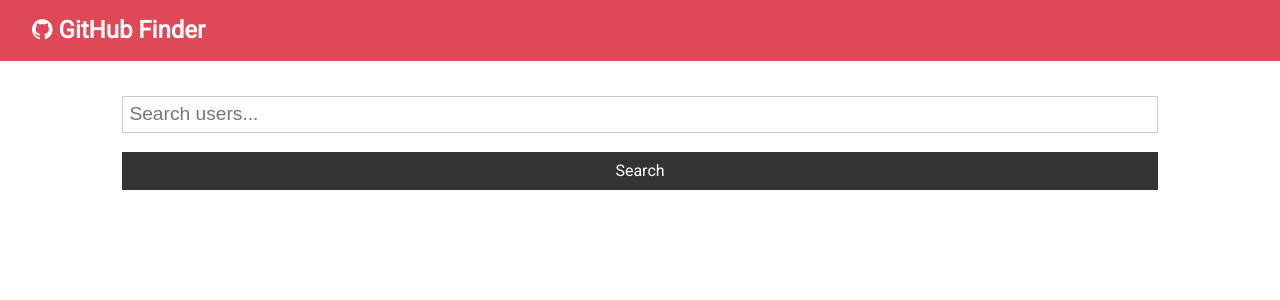
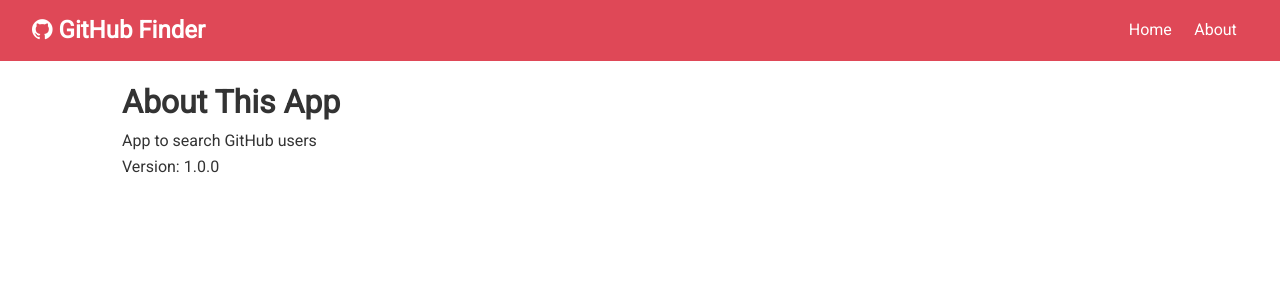
Before and after one commit to darrenbarklie/react-github-finder, a React (Create React App) app: page /about in a window 1280 px wide. Shown: the top 300 px of the page. Built offline with nearby package versions, Linux system fonts and the light colour scheme.

Commit message:
Integrate react-router-dom

```diff
--- a/package.json
+++ b/package.json
@@ -7,6 +7,7 @@
     "axios": "^0.19.0",
     "react": "^16.9.0",
     "react-dom": "^16.9.0",
+    "react-router-dom": "^5.0.1",
     "react-scripts": "3.1.1"
   },
   "scripts": {
--- a/src/App.js
+++ b/src/App.js
@@ -1,8 +1,10 @@
-import React, { Component } from "react";
+import React, { Component, Fragment } from "react";
+import { BrowserRouter as Router, Switch, Route } from "react-router-dom";
 import Navbar from "./components/layout/Navbar";
 import Users from "./components/users/Users";
 import Search from "./components/users/Search";
 import Alert from "./components/layout/Alert";
+import About from "./components/pages/About";
 import axios from "axios";
 
 import "./App.css";
@@ -38,10 +40,17 @@
     const { users, loading, alert } = this.state;
 
     return (
+      <Router>
         <div className="App">
           <Navbar />
           <div className="container">
             <Alert alert={alert} />
+            <Switch>
+              <Route
+                exact
+                path="/"
+                render={props => (
+                  <Fragment>
                     <Search
                       searchUsers={this.searchUsers}
                       clearUsers={this.clearUsers}
@@ -49,8 +58,14 @@
                       setAlert={this.setAlert}
                     />
                     <Users loading={loading} users={this.state.users} />
+                  </Fragment>
+                )}
+              />
+              <Route exact path="/about" component={About} />
+            </Switch>
           </div>
         </div>
+      </Router>
     );
   }
 }
--- a/src/components/layout/Navbar.js
+++ b/src/components/layout/Navbar.js
@@ -1,5 +1,6 @@
 import React from "react";
 import PropTypes from "prop-types";
+import { Link } from "react-router-dom";
 
 const Navbar = ({ icon, title }) => {
   return (
@@ -7,6 +8,14 @@
       <h1>
         <i className={icon} /> {title}
       </h1>
+      <ul>
+        <li>
+          <Link to="/">Home</Link>
+        </li>
+        <li>
+          <Link to="/about">About</Link>
+        </li>
+      </ul>
     </nav>
   );
 };
--- /dev/null
+++ b/src/components/pages/About.js
@@ -0,0 +1,13 @@
+import React, { Fragment } from "react";
+
+const About = () => {
+  return (
+    <Fragment>
+      <h1>About This App</h1>
+      <p>App to search GitHub users</p>
+      <p>Version: 1.0.0</p>
+    </Fragment>
+  );
+};
+
+export default About;
```
Also changed, not shown: 1 other file (tests, documents, lock files or other folders). Lines whose indentation alone changed are shown as unchanged.
